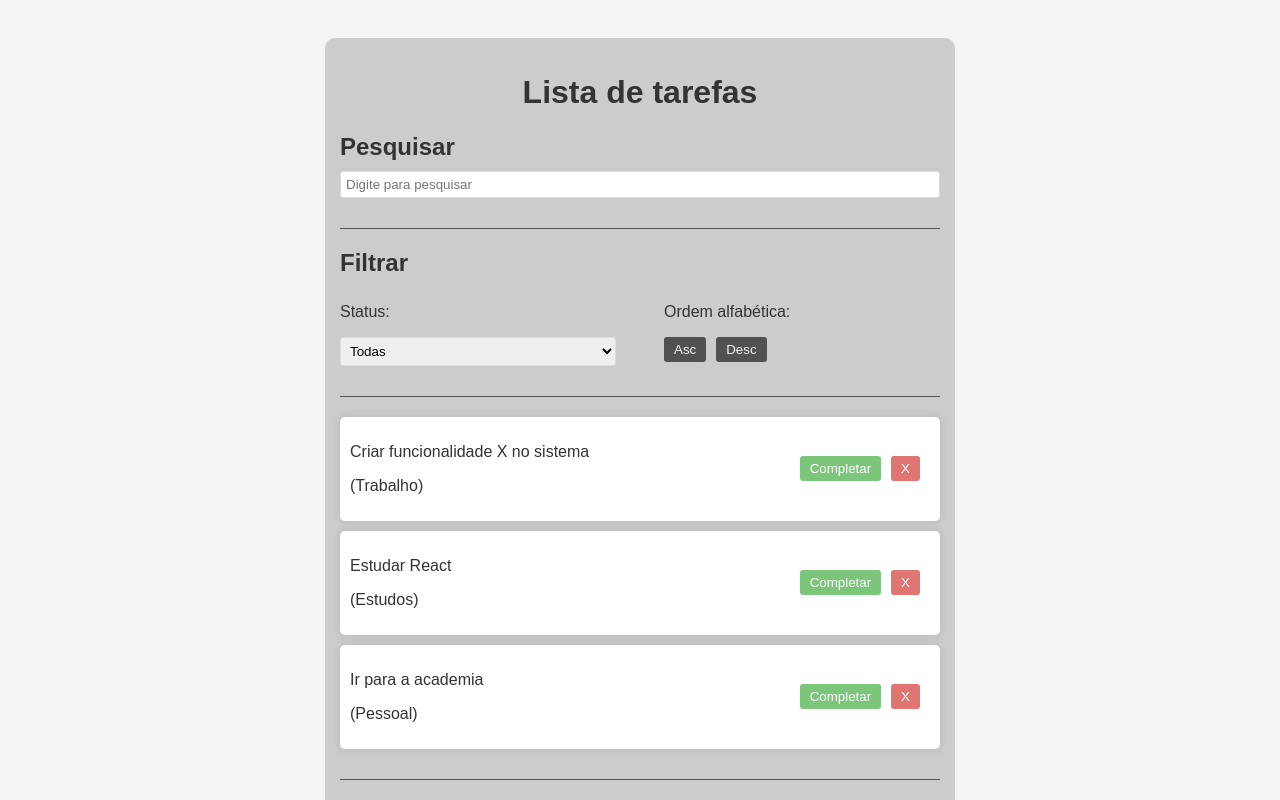
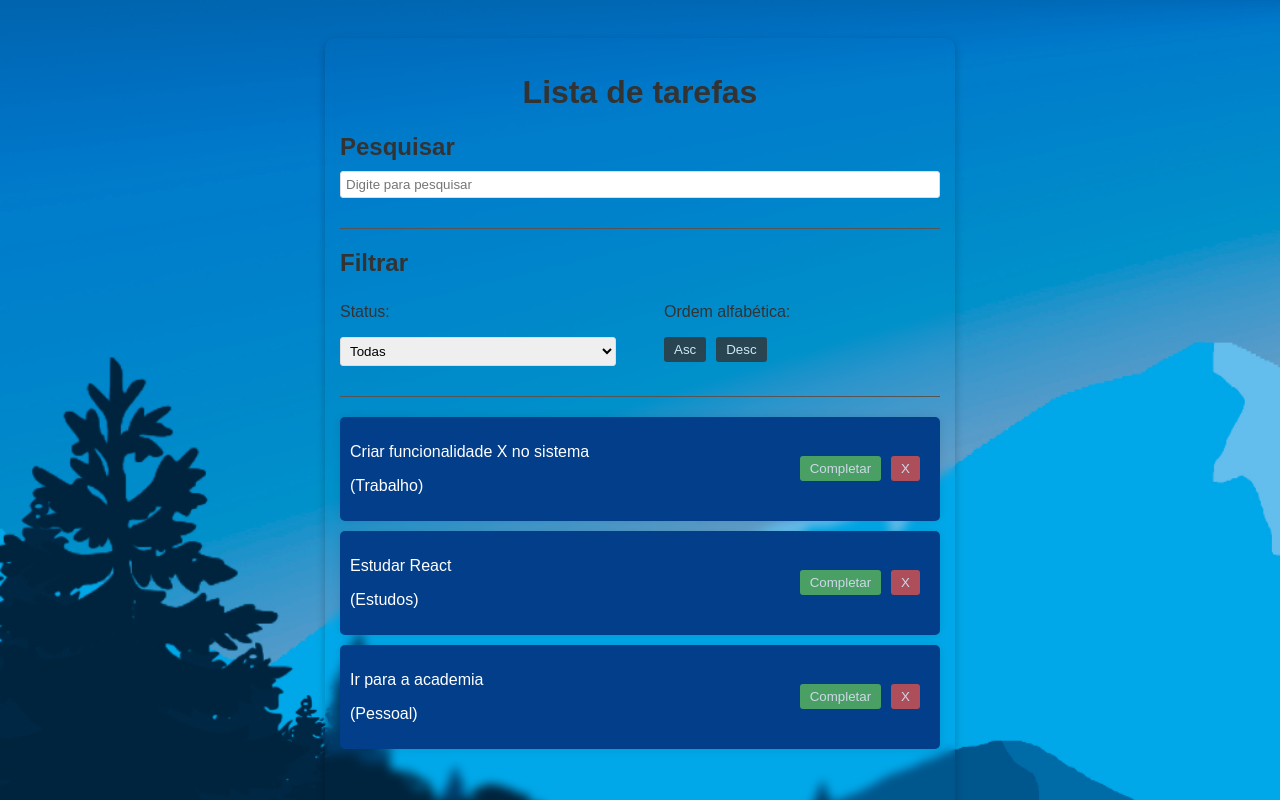
Before and after one commit to davisaugust/React-todo-list, a React (Vite) app: page / in a window 1280 px wide. Shown: the top 800 px of the page. Built offline with nearby package versions, Linux system fonts and the light colour scheme.

Commit message:
Visual changes

```diff
--- a/src/App.css
+++ b/src/App.css
@@ -3,18 +3,19 @@
   background-color: #f4f4f4;
   padding: 30px;
   color: #333;
-  background-image: url();
-  background-position: centar;
+  background-image: url(./img/wallpaperflare.com_wallpaper.jpg);
+  background-position: fixed;
+  object-fit: center;
   background-size: cover;
 }
 .app{
   max-width: 600px;
-  background-color: #ccc;
   margin: 0 auto 300px;
   border-radius: 10px;
   padding: 15px;
   backdrop-filter: blur(5px);
   -webkit-backdrop-filter: blur(5px);
+  box-shadow: rgba(0, 0, 0, 0.24) 0px 3px 8px;
 
 }
 h1{
@@ -45,11 +46,11 @@
   margin-bottom: 20px;
 
   padding-bottom: 20px;
-  border-bottom: 1px solid #555;
 }
 
 .todo{
-  background-color: white;
+  background-color: #023e8a;
+  color: white;
   box-shadow: 0 0 10px rgba(0,0,0,0.1);
   padding: 10px;
   margin-bottom: 10px;
@@ -83,11 +84,13 @@
   padding-bottom: 20px;
 
 }
+
 .filter-options{
   display: flex;
   justify-content: space-between;
   gap: 3rem;
 }
+
 .filter-options div{
   flex: 1 1 0;
 }
```
Also changed, not shown: src/img/wallpaperflare.com_wallpaper.jpg (added).
